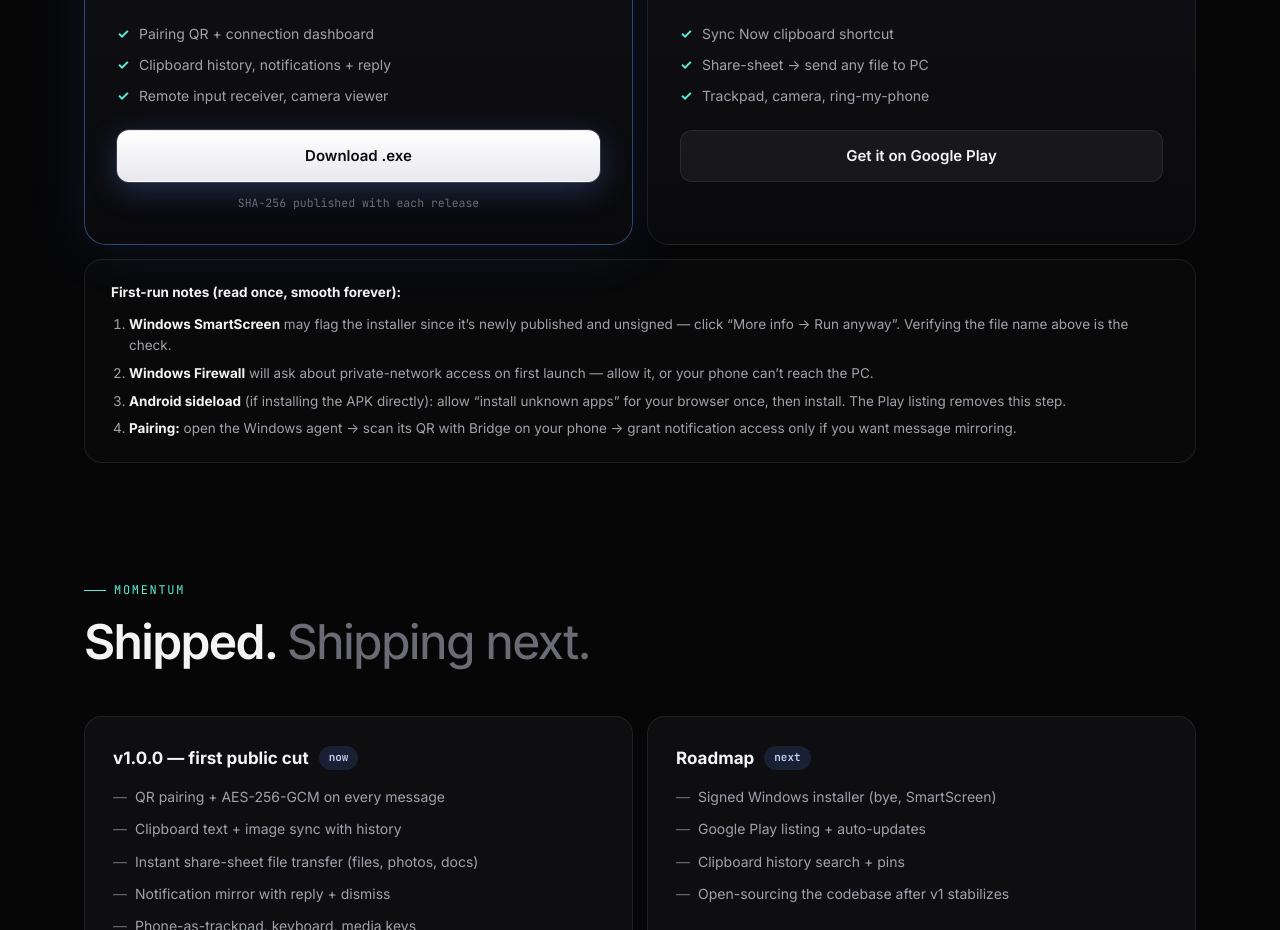
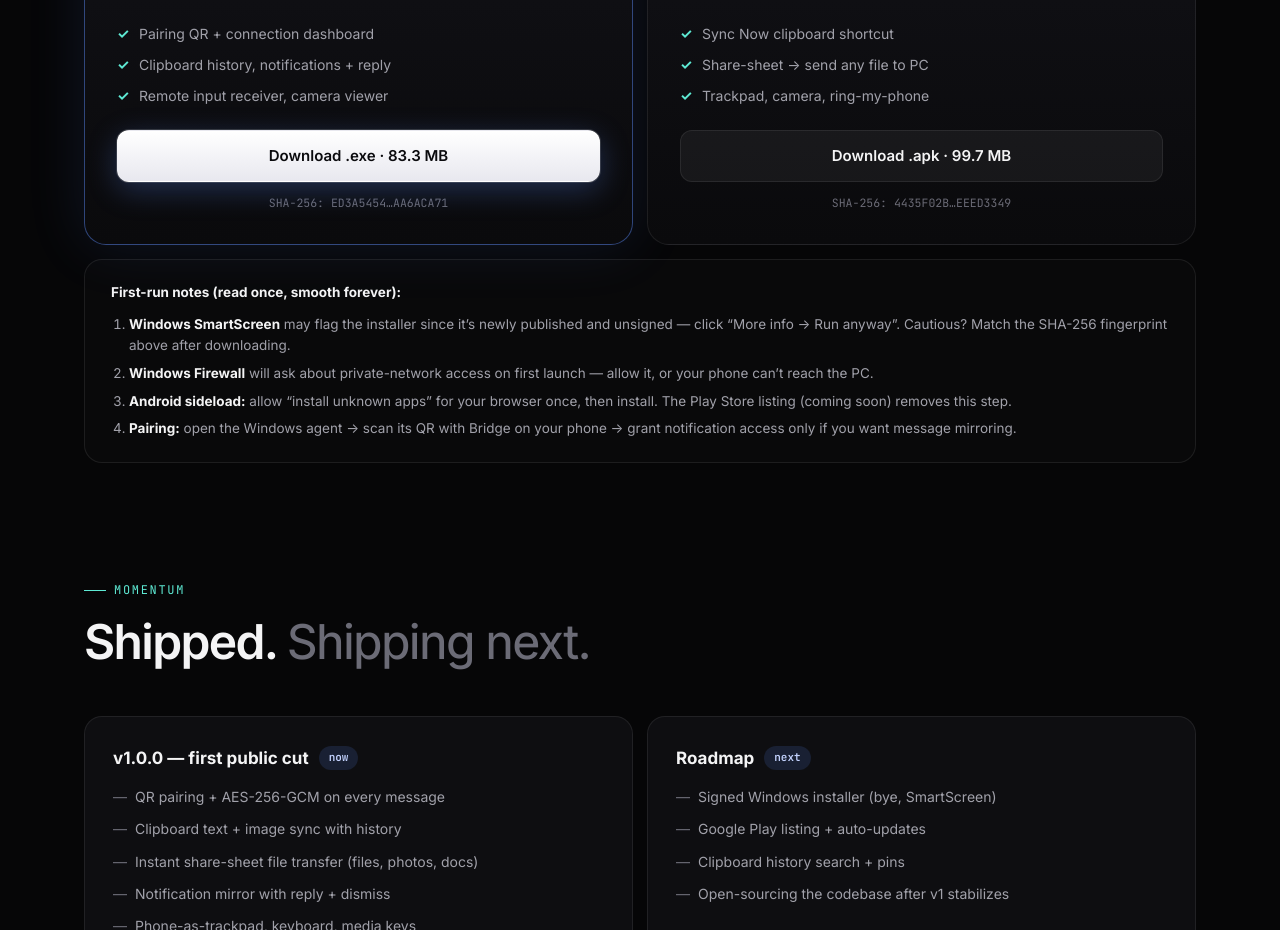
Before and after one commit to sairiteshdomakuntla/bridge-website, a React (Vite) app: page / in a window 1280 px wide. Shown: the part 8220-9150 px from the top of the page. Built offline with nearby package versions, Linux system fonts and the light colour scheme.

Commit message:
update download links

```diff
--- a/src/App.tsx
+++ b/src/App.tsx
@@ -1,6 +1,6 @@
 import { useEffect, useRef, useState } from 'react';
 import { BrowserRouter, Route, Routes } from 'react-router-dom';
-import { SITE } from './config';
+import { SITE, shortHash } from './config';
 import Privacy from './Privacy';
 
 /* ---------------- hooks ---------------- */
@@ -679,8 +679,8 @@ socket.emit('bridge-message', base64([
                 <li>Clipboard history, notifications + reply</li>
                 <li>Remote input receiver, camera viewer</li>
               </ul>
-              <a className="btn btn-specular" href={SITE.windowsDownloadUrl} style={{ width: '100%', justifyContent: 'center' }}>Download .exe</a>
-              <div className="mono" style={{ fontSize: 11.5, color: '#6b6b76', marginTop: 12, textAlign: 'center' }}>SHA-256 published with each release</div>
+              <a className="btn btn-specular" href={SITE.windowsDownloadUrl} download={SITE.windowsInstaller} style={{ width: '100%', justifyContent: 'center' }}>Download .exe · {SITE.windowsSize}</a>
+              <div className="mono" style={{ fontSize: 11.5, color: '#6b6b76', marginTop: 12, textAlign: 'center' }} title={SITE.windowsSha256}>SHA-256: {shortHash(SITE.windowsSha256)}</div>
             </div>
             <div className="dl-card reveal">
               <div className="os"><div className="glyph droid"><AndroidGlyph size={24} /></div><div><h3>Bridge for Android</h3><div className="file mono">{SITE.androidApk} · Android 8.0+ · v{SITE.appVersion} ({SITE.androidVersionCode})</div></div></div>
@@ -689,15 +689,16 @@ socket.emit('bridge-message', base64([
                 <li>Share-sheet → send any file to PC</li>
                 <li>Trackpad, camera, ring-my-phone</li>
               </ul>
-              <a className="btn btn-ghost" href={SITE.playStoreUrl} style={{ width: '100%', justifyContent: 'center' }}>Get it on Google Play</a>
+              <a className="btn btn-ghost" href={SITE.androidDownloadUrl} download={SITE.androidApk} style={{ width: '100%', justifyContent: 'center' }}>Download .apk · {SITE.androidSize}</a>
+              <div className="mono" style={{ fontSize: 11.5, color: '#6b6b76', marginTop: 12, textAlign: 'center' }} title={SITE.androidSha256}>SHA-256: {shortHash(SITE.androidSha256)}</div>
             </div>
           </div>
           <div className="dl-note reveal">
             <b>First-run notes (read once, smooth forever):</b>
             <ol>
-              <li><b>Windows SmartScreen</b> may flag the installer since it’s newly published and unsigned — click “More info → Run anyway”. Verifying the file name above is the check.</li>
+              <li><b>Windows SmartScreen</b> may flag the installer since it’s newly published and unsigned — click “More info → Run anyway”. Cautious? Match the SHA-256 fingerprint above after downloading.</li>
               <li><b>Windows Firewall</b> will ask about private-network access on first launch — allow it, or your phone can’t reach the PC.</li>
-              <li><b>Android sideload</b> (if installing the APK directly): allow “install unknown apps” for your browser once, then install. The Play listing removes this step.</li>
+              <li><b>Android sideload:</b> allow “install unknown apps” for your browser once, then install. The Play Store listing (coming soon) removes this step.</li>
               <li><b>Pairing:</b> open the Windows agent → scan its QR with Bridge on your phone → grant notification access only if you want message mirroring.</li>
             </ol>
           </div>
@@ -813,7 +814,7 @@ socket.emit('bridge-message', base64([
             <div className="foot-col">
               <h4>Get</h4>
               <a href={SITE.windowsDownloadUrl}>Windows agent</a>
-              <a href={SITE.playStoreUrl}>Android app</a>
+              <a href={SITE.androidDownloadUrl}>Android app</a>
               <a href="/download">Releases</a>
               <a href={`mailto:${SITE.supportEmail}`}>Contact</a>
             </div>
--- a/src/config.ts
+++ b/src/config.ts
@@ -1,16 +1,31 @@
 /**
- * Single place to wire up real download URLs when they go live.
- * Until then the Download section lives at /download on this site.
+ * Download wiring. Binaries are served straight from this site
+ * (public/downloads/) so users get one-click installs.
+ * SHA-256 hashes below are of the exact files being served —
+ * regenerate them whenever the binaries are replaced:
+ *   Get-FileHash <file> -Algorithm SHA256
  */
 export const SITE = {
   appVersion: '1.0.0',
   androidVersionCode: '2',
+
   windowsInstaller: 'Bridge-Windows-1.0.0-Setup.exe',
+  windowsSize: '83.3 MB',
+  windowsSha256: 'ED3A5454886072B35842EDFAB0BA55F31789328E13D49EDC0460B8C6AA6ACA71',
+  windowsDownloadUrl: '/downloads/Bridge-Windows-1.0.0-Setup.exe',
+
   androidApk: 'Bridge-Android-v1.0.0.apk',
+  androidSize: '99.7 MB',
+  androidSha256: '4435F02B236054B24DD8226655EA4773543B631A7C3E134B79D764E4EEED3349',
+  androidDownloadUrl: '/downloads/Bridge-Android-v1.0.0.apk',
 
-  // TODO: paste real links here when the Play Store listing + hosted .exe are live.
+  // TODO: point here once the Play Store listing is live.
   playStoreUrl: '/download',
-  windowsDownloadUrl: '/download',
   releasesUrl: '/download',
   supportEmail: 'sairiteshdomakuntla@gmail.com',
 } as const;
+
+/** Short, human-friendly fingerprint: ED3A5454…AA6ACA71 */
+export function shortHash(full: string): string {
+  return `${full.slice(0, 8)}…${full.slice(-8)}`;
+}
```
Also changed, not shown: 2 other files (tests, documents, lock files or other folders).
